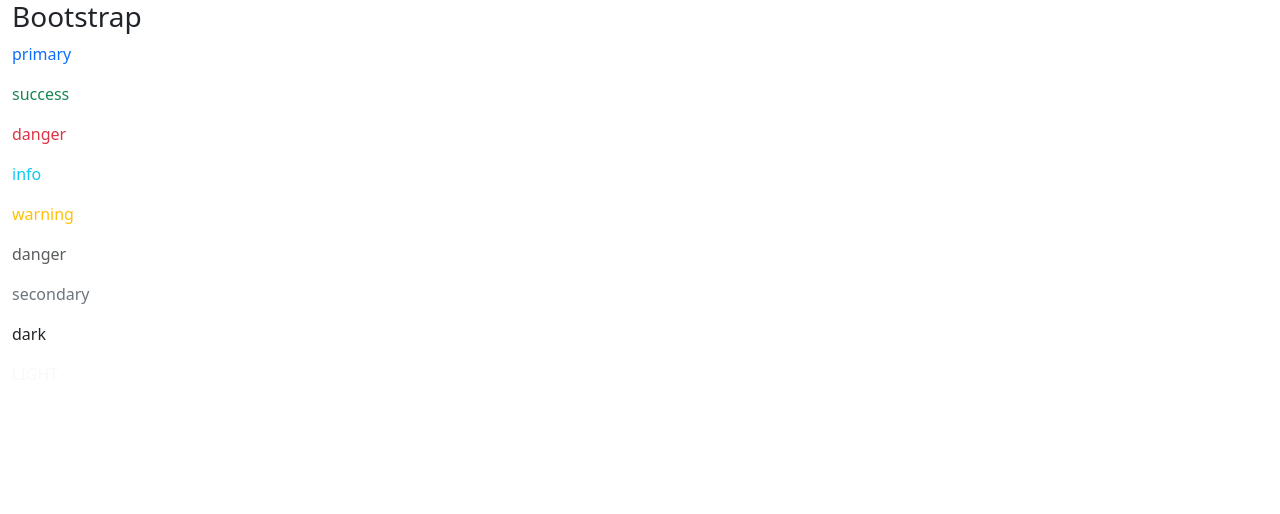
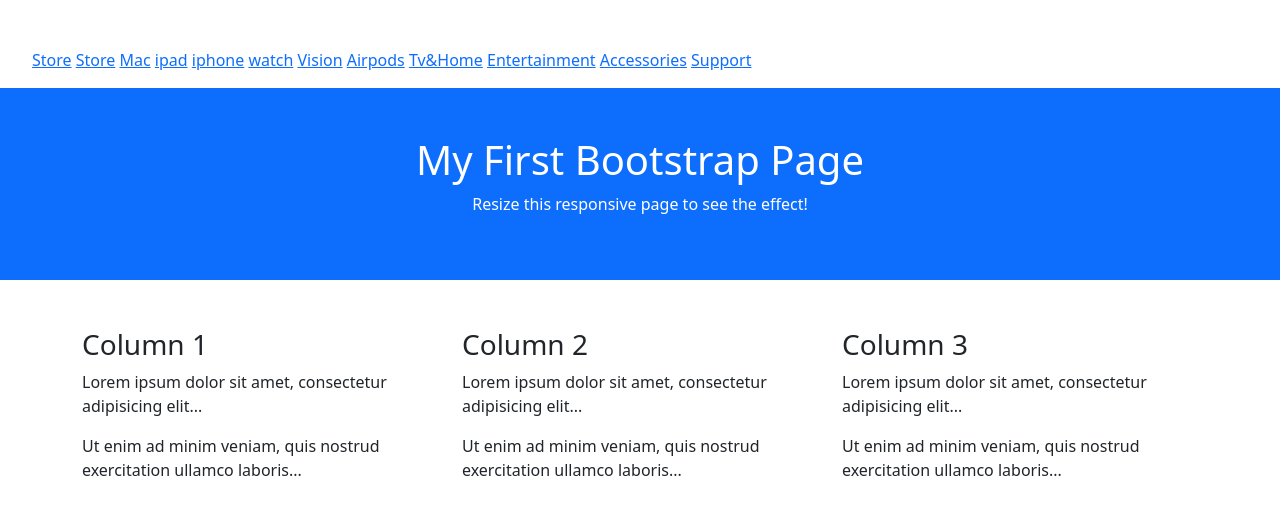
Before and after one commit to yared-abera/apple-clone, a plain HTML site: page index.html in a window 1280 px wide. Drawn offline with Linux system fonts and the light colour scheme.

Commit message:
added new file

```diff
--- a/index.html
+++ b/index.html
@@ -4,24 +4,60 @@
     <meta charset="UTF-8">
     <meta name="viewport" content="width=device-width, initial-scale=1.0">
     <link rel="stylesheet" href="bootstrap.css">
+    <link rel="stylesheet" href="index.css">
+    <Title>Apple</Title>
     <script src="bootstrap.js"></script>
     <script src="jquery-3.7.1.min.JS"></script>
     <SCript src="popper.min.JS"></SCript>
-    <title>Document</title>
+   <link rel="stylesheet" href="https://cdn.jsdelivr.net/npm/@fortawesome/fontawesome-free@6.4.2/css/fontawesome.min.css">
  </head>
  <body>
-    <div class="container-fluid">
-   <h3>Bootstrap</h3>
-   <p class="text-primary">primary</p>
-   <p class="text-success">success</p>
-   <p class="text-danger">danger</p>
-   <p class="text-info">info</p>
-   <p class="text-warning">warning</p>
-   <p class="text-muted">danger</p>
-   <p class="text-secondary">secondary</p>
-   <p class="text-dark">dark</p>
-   <p class="text-light">LIGHT</p>
-  </div>
+   <div class="nav mt-5">
+      <ul>
+
+            <a class="nav-content" href="#">Store</a>
+            <a class="nav-content" href="#">Store</a>
+            <a class="nav-content" href="#">Mac</a>
+            <a class="nav-content" href="#">ipad</a>
+            <a href="#">iphone</a>
+            <a href="#">watch</a>
+            <a href="#">Vision</a>
+            <a href="#">Airpods</a>
+            <a href="#">Tv&Home</a>
+            <a href="#">Entertainment</a>
+            <a href="#">Accessories</a>
+            <a href="#">Support</a>
+
+      </ul>
+   </div>
+
+   <body>
+
+      <div class="container-fluid p-5 bg-primary text-white text-center">
+        <h1>My First Bootstrap Page</h1>
+        <p>Resize this responsive page to see the effect!</p>
+      </div>
+
+      <div class="container mt-5">
+        <div class="row">
+          <div class="col-sm-4 cards" gap="10px ">
+            <h3>Column 1</h3>
+            <p>Lorem ipsum dolor sit amet, consectetur adipisicing elit...</p>
+            <p>Ut enim ad minim veniam, quis nostrud exercitation ullamco laboris...</p>
+          </div>
+          <div class="col-sm-4 cards  " >
+            <h3>Column 2</h3>
+            <p>Lorem ipsum dolor sit amet, consectetur adipisicing elit...</p>
+            <p>Ut enim ad minim veniam, quis nostrud exercitation ullamco laboris...</p>
+          </div>
+          <div class="col-sm-4 cards" gap="10px">
+            <h3>Column 3</h3>
+            <p>Lorem ipsum dolor sit amet, consectetur adipisicing elit...</p>
+            <p>Ut enim ad minim veniam, quis nostrud exercitation ullamco laboris...</p>
+          </div>
+        </div>
+      </div>
+
 
  </body>
  </html>
```
